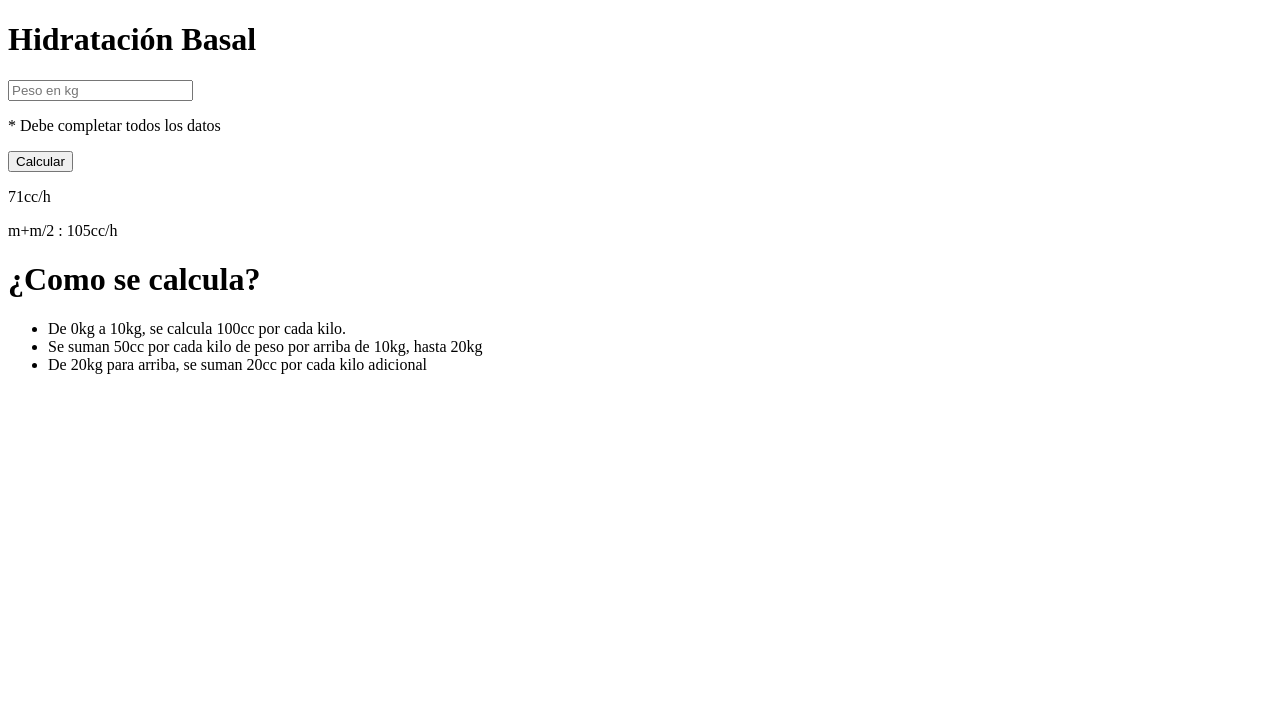
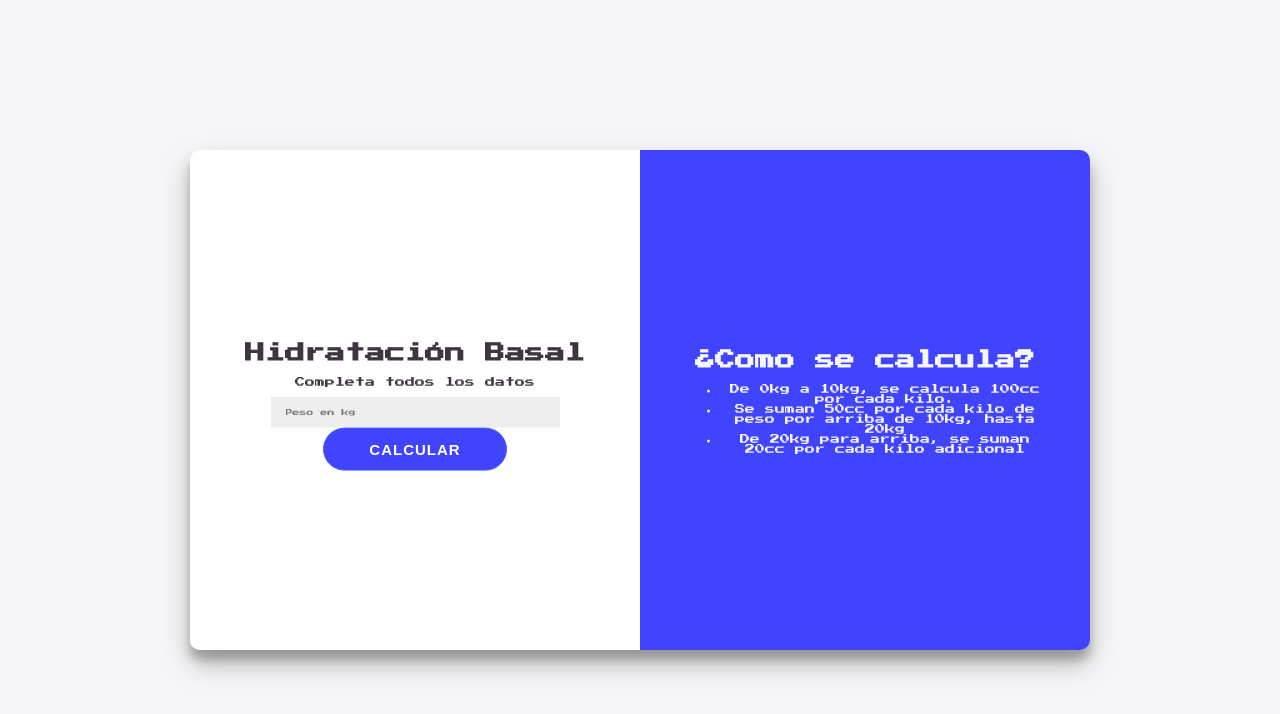
Before and after one commit to fabrizio123450/basalPP.github.io, a plain HTML site: page index.html in a window 1280 px wide. Drawn offline with Linux system fonts and the light colour scheme.

Commit message:
agregado css a calculadora basal

```diff
--- a/index.html
+++ b/index.html
@@ -1,19 +1,26 @@
 <!DOCTYPE html>
 <html>
-	<head>
-        <title>Calculadora de hidratación</title>
-    </head>
-	<body>
-        <div>
-            <div>
+
+<head>
+    <link rel="stylesheet" href="./style.css">
+    <script src="script.js" defer></script>
+</head>
+
+<body>
+    <div id="contenedor">
+        <div id="calculadora">
+            <div class="contenido">
                 <h1>Hidratación Basal</h1>
-                <input type="number" placeholder="Peso en kg" />
-                <p>* Debe completar todos los datos</p>
-                <button>Calcular</button>
-                <p>71cc/h</p>
-                <p>m+m/2 : 105cc/h</p>
+                <p class="item">Completa todos los datos</p>
+                <input class="item" id="peso" type="number" placeholder="Peso en kg" />
+                <p class="item" id="error">* Debe completar todos los datos</p>
+                <button class="item" id="calcular">Calcular</button>
+                <p class="item resultado" id="flu">71cc/h</p>
+                <p class="item resultado" id="man">m+m/2 : 105cc/h</p>
             </div>
-            <div>
+        </div>
+        <div id="detalle">
+            <div class="contenido">
                 <h1>¿Como se calcula?</h1>
                 <ul>
                     <li>De 0kg a 10kg, se calcula 100cc por cada kilo.</li>
@@ -22,5 +29,7 @@
                 </ul>
             </div>
         </div>
-    </body>
+    </div>
+</body>
+
 </html>
--- /dev/null
+++ b/style.css
@@ -0,0 +1,88 @@
+@import url('https://fonts.googleapis.com/css2?family=Press+Start+2P&display=swap');
+
+body {
+    background: #f6f5f7;
+    font-family: 'Press Start 2P', cursive;
+    font-size: 10px;
+    color: #3E363F;
+}
+
+#contenedor {
+    width: 900px;
+    height: 500px;
+    text-align: center;
+    /* Estas 3 lineas se encargan de centrar el div vertical y horizontalmente */
+    position: absolute;
+    inset: 0;
+    margin: auto;
+    border-radius: 10px;
+    overflow: hidden;
+    box-shadow: 0 14px 28px rgba(0, 0, 0, 0.25),
+        0 10px 10px rgba(0, 0, 0, 0.22);
+}
+
+#calculadora {
+    background: white;
+    /* Con estas 3 lineas vamos a hacer que los divs queden lado a lado */
+    width: 50%;
+    height: 100%;
+    float: left;
+}
+
+#detalle {
+    background: #4144ff;
+    /* Con estas 3 lineas vamos a hacer que los divs queden lado a lado */
+    width: 50%;
+    height: 100%;
+    float: left;
+    color: #f6f5f7;
+}
+
+.contenido {
+    /* Estas tres lineas van a centrar el contenido verticalmente dentro de cada div */
+    position: relative;
+    top: 50%;
+    transform: translateY(-50%);
+    overflow: hidden;
+    padding: 40px;
+}
+
+input {
+    width: 70%;
+    padding: 12px 15px;
+    border: none;
+    background-color: #eee;
+    font-family: 'Press Start 2P', cursive;
+    font-size: 7px;
+}
+
+button {
+    font-size: 15px;
+    font-weight: bold;
+    padding: 12px 45px;
+    border-radius: 30px;
+    background-color: #4144ff;
+    border: 1px solid #415eff;
+    color: #FFFFFF;
+    text-transform: uppercase;
+    letter-spacing: 1px;
+    transition: transform 20ms ease-in;
+}
+
+button:active {
+    transform: scale(0.95);
+}
+
+#error {
+    color: red;
+    font-weight: bold;
+    display: none;
+}
+
+.resultado {
+    color: #0A81D1;
+    font-weight: bold;
+    font-size: 25px;
+    margin-bottom: 5px;
+    display: none;
+}
```
